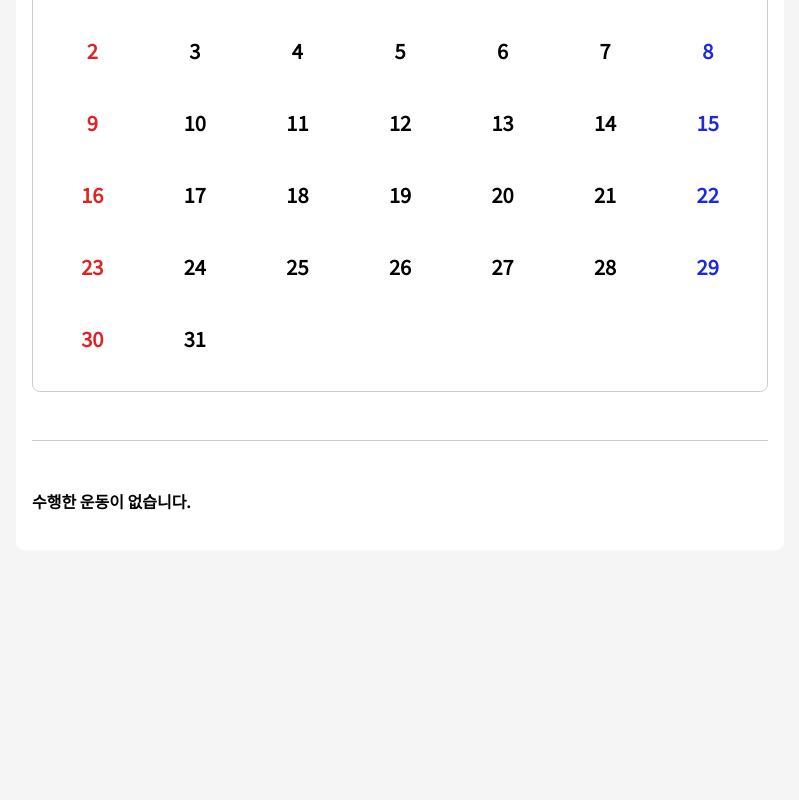
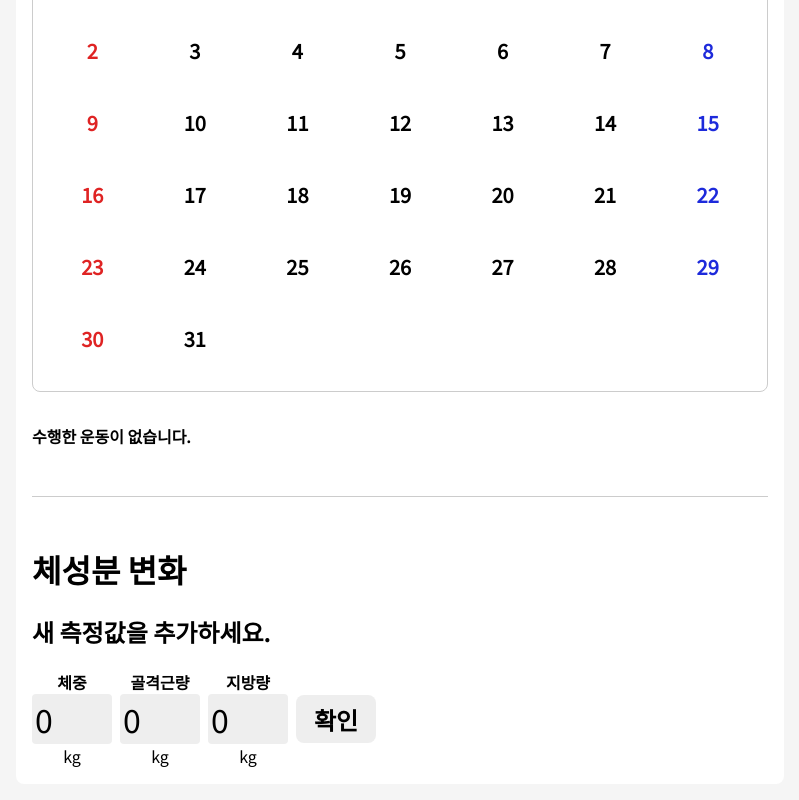
Before and after one commit to rheehot/fitness-app, a React (Create React App) app: page /record in a window 1280 px wide. Shown: the part 329-1129 px from the top of the page, without its empty margins (240-1039 px from the left). Before the commit the page ends 895 px from the top, so only its background shows below. Built offline with nearby package versions, Linux system fonts and the light colour scheme.

Commit message:
Add progress viewer

```diff
--- a/package.json
+++ b/package.json
@@ -5,6 +5,8 @@
   "dependencies": {
     "@emotion/react": "^11.7.1",
     "@emotion/styled": "^11.6.0",
+    "@nivo/core": "^0.79.0",
+    "@nivo/line": "^0.79.1",
     "@reduxjs/toolkit": "^1.7.1",
     "@testing-library/jest-dom": "^5.14.1",
     "@testing-library/react": "^12.0.0",
--- /dev/null
+++ b/src/components/Record/AddProgress.tsx
@@ -0,0 +1,130 @@
+import React, { useState } from 'react';
+import styled from '@emotion/styled';
+import { useDispatch } from 'react-redux';
+import { addProgress } from 'modules/user';
+import { getDatestr } from 'lib/methods';
+
+const AddProgressBlock = styled.div`
+  display: flex;
+  flex-direction: column;
+  align-items: center;
+  gap: 0.5rem;
+  .submit {
+    width: 100%;
+  }
+  @media (min-width: 380px) {
+    flex-direction: row;
+    .submit {
+      width: 5rem;
+      height: 3rem;
+    }
+  }
+`;
+
+const ConfirmBlock = styled.div`
+  display: flex;
+  gap: 0.5rem;
+  div {
+    display: grid;
+    place-items: center;
+    input {
+      font-size: 2rem;
+      width: 5rem;
+    }
+  }
+`;
+
+const AddProgressButton = styled.button`
+  display: flex;
+  justify-content: center;
+  align-items: center;
+  padding: 0.5rem;
+  border: none;
+  border-radius: 0.5rem;
+  background: ${(props) => props.theme.background_sub};
+  font-size: 1.5rem;
+  font-weight: bold;
+  &:active {
+    background: ${(props) => props.theme.border_primary};
+  }
+  cursor: pointer;
+`;
+
+const AddProgress = () => {
+  const [input, setInput] = useState({
+    weight: 0,
+    muscleMass: 0,
+    fatMass: 0,
+  });
+  const dispatch = useDispatch();
+
+  const onChange = (
+    type: 'weight' | 'muscleMass' | 'fatMass',
+    e: React.ChangeEvent<HTMLInputElement>,
+  ) => {
+    if (e.target.value.length > 3) return;
+    setInput({ ...input, [type]: e.target.value });
+  };
+
+  const onSubmit = () => {
+    if (!input.weight || !input.muscleMass || !input.fatMass) return;
+    dispatch(
+      addProgress({
+        date: getDatestr(new Date()),
+        weight: input.weight,
+        muscleMass: input.muscleMass,
+        fatMass: input.fatMass,
+      }),
+    );
+    setInput({
+      weight: 0,
+      muscleMass: 0,
+      fatMass: 0,
+    });
+  };
+
+  return (
+    <AddProgressBlock>
+      <ConfirmBlock>
+        <div className="weight">
+          <b>체중</b>
+          <input
+            type="number"
+            min={0}
+            max={300}
+            value={input.weight}
+            onChange={(e) => onChange('weight', e)}
+          />
+          kg
+        </div>
+        <div className="muscleMass">
+          <b>골격근량</b>
+          <input
+            type="number"
+            min={0}
+            max={150}
+            value={input.muscleMass}
+            onChange={(e) => onChange('muscleMass', e)}
+          />
+          kg
+        </div>
+        <div className="fatMass">
+          <b>지방량</b>
+          <input
+            type="number"
+            min={0}
+            max={150}
+            value={input.fatMass}
+            onChange={(e) => onChange('fatMass', e)}
+          />
+          kg
+        </div>
+      </ConfirmBlock>
+      <AddProgressButton className="submit" onClick={onSubmit}>
+        확인
+      </AddProgressButton>
+    </AddProgressBlock>
+  );
+};
+
+export default AddProgress;
--- /dev/null
+++ b/src/components/Record/ProgressViewer.tsx
@@ -0,0 +1,108 @@
+import React from 'react';
+import styled from '@emotion/styled';
+import { Point, ResponsiveLine } from '@nivo/line';
+import { ProgressItem } from 'modules/user';
+import { useSelector } from 'react-redux';
+import { userSelector } from 'modules/hooks';
+import { getDatestr, getKorProgress } from 'lib/methods';
+import AddProgress from './AddProgress';
+
+const MyResponsiveLine = ({ data }: { data: ProgressItem[] }) => (
+  <ResponsiveLine
+    data={data}
+    margin={{ top: 30, right: 30, bottom: 30, left: 30 }}
+    xScale={{ type: 'point' }}
+    yScale={{
+      type: 'linear',
+      min: 'auto',
+      max: 'auto',
+    }}
+    curve="cardinal"
+    axisTop={null}
+    axisRight={null}
+    axisBottom={null}
+    enableSlices="x"
+    enableCrosshair
+    sliceTooltip={customSliceTooltip}
+    lineWidth={4}
+    colors={{ scheme: 'category10' }}
+    pointSize={8}
+    pointLabelYOffset={-12}
+  />
+);
+
+const CustomTooltip = styled.div`
+  display: flex;
+  flex-direction: column;
+  padding: 0.5rem;
+  border: 1px solid ${({ theme }) => theme.border_main};
+  border-radius: 0.5rem;
+  background: ${({ theme }) => theme.background_main};
+  box-shadow: 0 0 20px rgba(0, 0, 0, 0.25);
+  h4 {
+    margin: 0 0 1rem 0;
+  }
+`;
+
+const customSliceTooltip = ({
+  slice: { points },
+}: {
+  slice: { points: Point[] };
+}) => {
+  return (
+    <CustomTooltip>
+      <h4>{points[0].data.x}</h4>
+      {points.map((p) => (
+        <span>
+          {getKorProgress(p.id)}: {p.data.y}kg
+        </span>
+      ))}
+    </CustomTooltip>
+  );
+};
+
+const ProgressViewerBlock = styled.div`
+  display: flex;
+  flex-direction: column;
+  gap: 0.5rem;
+  height: 20rem;
+`;
+
+const ProgressViewer = () => {
+  const user = useSelector(userSelector);
+  const data: ProgressItem[] = user.progress.map((item) => ({
+    ...item,
+    data: item.data.slice(Math.max(0, item.data.length - 10), item.data.length),
+  }));
+
+  if (!data)
+    return (
+      <ProgressViewerBlock>
+        <h1>기록이 없습니다.</h1>
+      </ProgressViewerBlock>
+    );
+
+  if (!data[0].data.length)
+    return (
+      <div>
+        <h2>새 측정값을 추가하세요.</h2>
+        <AddProgress />
+      </div>
+    );
+
+  return (
+    <ProgressViewerBlock>
+      <MyResponsiveLine data={data} />
+      {!data[0].data.filter((d) => d.x === getDatestr(new Date())).length ? (
+        <div>
+          <h2>신규 측정값 추가</h2>
+          <AddProgress />
+        </div>
+      ) : (
+        <h3>이미 오늘 측정값을 추가했습니다.</h3>
+      )}
+    </ProgressViewerBlock>
+  );
+};
+
+export default ProgressViewer;
--- a/src/components/Record/RecordCalendar.tsx
+++ b/src/components/Record/RecordCalendar.tsx
@@ -10,6 +10,7 @@ const RecordCalendarBlock = styled.div`
   display: flex;
   flex-direction: column;
   align-items: center;
+  margin-bottom: 2rem;
 `;
 
 const CalendarList = styled.ul`
@@ -19,7 +20,7 @@ const CalendarList = styled.ul`
   grid-template-columns: repeat(7, 1fr);
   width: 100%;
   padding: 1rem 0.5rem;
-  border: 1px solid ${(props) => props.theme.border_main};
+  border: 1px solid ${({ theme }) => theme.border_main};
   border-radius: 0.5rem;
   @media (min-width: 430px) {
     row-gap: 2rem;
@@ -48,10 +49,12 @@ const CalendarItem = styled.li<{ selected: boolean; performed: boolean }>`
   font-weight: bold;
   cursor: pointer;
   &:nth-of-type(7n + 1) {
-    color: ${({ theme }) => theme.red};
+    color: ${({ selected, theme }) =>
+      selected ? theme.letter_primary : theme.red};
   }
   &:nth-of-type(7n) {
-    color: ${({ theme }) => theme.blue};
+    color: ${({ selected, theme }) =>
+      selected ? theme.letter_primary : theme.blue};
   }
   @media (min-width: 430px) {
     font-size: 1.25rem;
--- a/src/components/Routine/AddExerciseModal.tsx
+++ b/src/components/Routine/AddExerciseModal.tsx
@@ -97,7 +97,7 @@ const ButtonsBlock = styled.div`
     font-size: 1.25rem;
   }
   .close {
-    padding: 0.25rem 0.5rem;
+    padding: 0.25rem 1rem;
     background: ${(props) => props.theme.background_sub};
     font-size: 1.25rem;
   }
--- a/src/lib/methods.ts
+++ b/src/lib/methods.ts
@@ -24,6 +24,13 @@ export const getKorCategory = (str: string) => {
   }
 };
 
+export const getKorProgress = (str: string) => {
+  if (/weight/.test(str)) return '체중';
+  if (/muscleMass/.test(str)) return '골격근량';
+  if (/fatMass/.test(str)) return '체지방량';
+  return '';
+};
+
 export const getWeekDate = (date: Date) => {
   date.setDate(date.getDate() - date.getDay()); // this week, sunday
   date.setHours(0, 0, 0, 0);
--- a/src/modules/user.ts
+++ b/src/modules/user.ts
@@ -8,6 +8,22 @@ export type CompleteItem = {
   memo: string;
 };
 
+export type ProgressPayload = {
+  date: string;
+  weight: number;
+  muscleMass: number;
+  fatMass: number;
+};
+
+export type ProgressItem = {
+  id: 'weight' | 'muscleMass' | 'fatMass';
+  color: string;
+  data: {
+    x: string;
+    y: number;
+  }[];
+};
+
 export type UserStateType = {
   name: string;
   gender: string;
@@ -15,6 +31,7 @@ export type UserStateType = {
   height: number;
   currentRoutine: Routine | null;
   completes: CompleteItem[];
+  progress: ProgressItem[];
 };
 
 const initialState: UserStateType = {
@@ -24,6 +41,23 @@ const initialState: UserStateType = {
   height: 0,
   currentRoutine: null,
   completes: [],
+  progress: [
+    {
+      id: 'weight',
+      color: '#123456',
+      data: [],
+    },
+    {
+      id: 'muscleMass',
+      color: '#234567',
+      data: [],
+    },
+    {
+      id: 'fatMass',
+      color: '#345678',
+      data: [],
+    },
+  ],
 };
 
 export const userSlice = createSlice({
@@ -40,8 +74,6 @@ export const userSlice = createSlice({
           gender: string;
           birth: string;
           height: number;
-          currentRoutine?: Routine | null;
-          completes?: CompleteItem[];
         };
       },
     ) => {
@@ -49,8 +81,6 @@ export const userSlice = createSlice({
       state.birth = payload.birth;
       state.gender = payload.gender;
       state.height = payload.height;
-      if (payload.currentRoutine) state.currentRoutine = payload.currentRoutine;
-      if (payload.completes) state.completes = payload.completes;
     },
     setCurrentRoutine: (state, { payload }: { payload: Routine | null }) => {
       state.currentRoutine = payload;
@@ -58,9 +88,18 @@ export const userSlice = createSlice({
     addCompleteDay: (state, { payload }: { payload: CompleteItem }) => {
       state.completes.push(payload);
     },
+    addProgress: (state, { payload }: { payload: ProgressPayload }) => {
+      state.progress.map((item) =>
+        item.data.push({
+          x: payload.date,
+          y: payload[item.id],
+        }),
+      );
+    },
   },
 });
 
-export const { setUser, setCurrentRoutine, addCompleteDay } = userSlice.actions;
+export const { setUser, setCurrentRoutine, addCompleteDay, addProgress } =
+  userSlice.actions;
 
 export default userSlice.reducer;
--- a/src/pages/Record.tsx
+++ b/src/pages/Record.tsx
@@ -1,12 +1,14 @@
 import React, { useEffect, useState } from 'react';
+import { useSelector } from 'react-redux';
+import styled from '@emotion/styled';
 import Template from 'templates/Template';
-import RecordCalendar from 'components/Record/RecordCalendar';
-import { useSelector } from 'react-redux';
 import { userSelector } from 'modules/hooks';
-import { CompleteItem } from 'modules/user';
+import user, { CompleteItem } from 'modules/user';
 import { getDatestr } from 'lib/methods';
 import RoutineExerciseList from 'components/Routine/RoutineExerciseList';
-import styled from '@emotion/styled';
+import RecordCalendar from 'components/Record/RecordCalendar';
+import ProgressViewer from 'components/Record/ProgressViewer';
+import AddProgress from 'components/Record/AddProgress';
 
 const MemoBlock = styled.div`
   background: ${(props) => props.theme.memo_body};
@@ -111,7 +113,6 @@ const RecordPage = () => {
         onDateNow={setDateNow}
         onSelect={onSelect}
       />
-      <hr />
       {selected && selected.list.length > 0 ? (
         <>
           <span>
@@ -125,6 +126,9 @@ const RecordPage = () => {
       ) : (
         <h4>수행한 운동이 없습니다.</h4>
       )}
+      <hr />
+      <h1>체성분 변화</h1>
+      <ProgressViewer />
     </Template>
   );
 };
```
Also changed, not shown: 1 other file (tests, documents, lock files or other folders).
